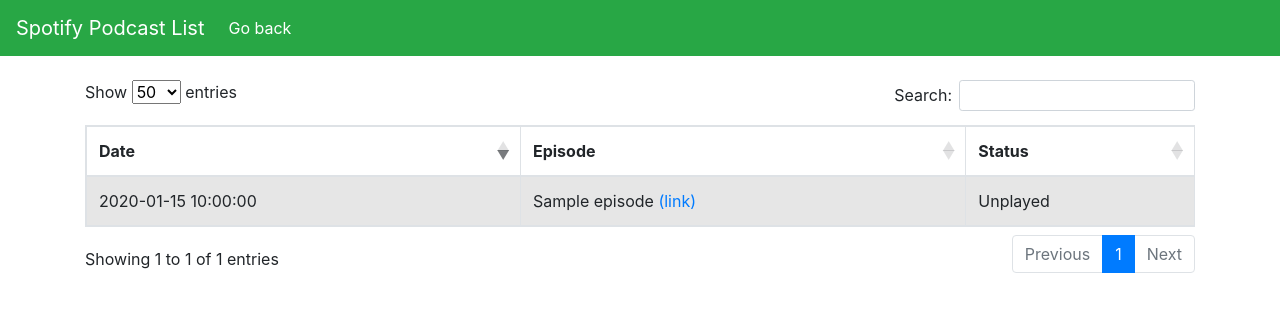
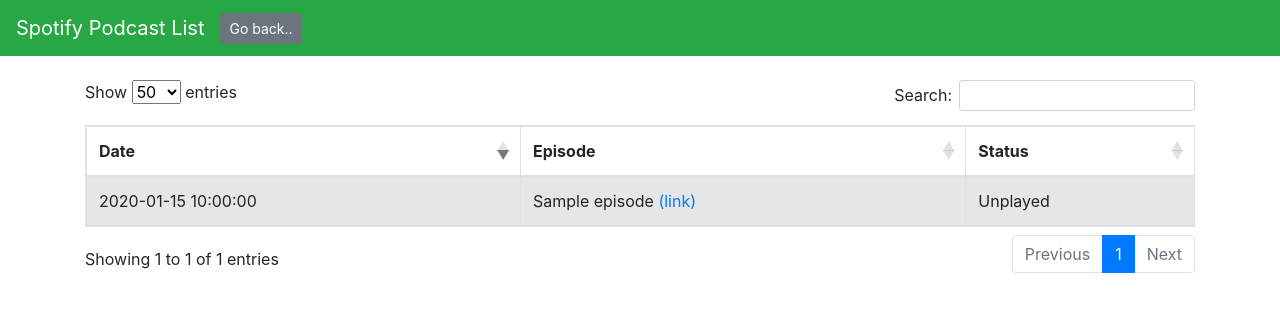
Before and after one commit to billyzoellers/spotify-podcast-list-flask, a Flask app: template templates/show.html in a window 1280 px wide. Shown: the top 312 px of the page. Run offline with Flask 2, Linux system fonts and the light colour scheme; the template is opened without the code that fills it: most values are stand-ins (such as "Sample title", 1, 10 or a date in 2020); some libraries are stand-ins or nearby versions.

Commit message:
don't include back button in navbar collapse

```diff
--- a/templates/layout.html
+++ b/templates/layout.html
@@ -15,16 +15,14 @@
   <body>
     <nav class="navbar navbar-expand-lg navbar-dark bg-success">
       <a class="navbar-brand" href="/">Spotify Podcast List</a>
+      {% if back_link %}
+        <a class="btn btn-sm btn-secondary" href="{{ back_link }}">Go back..</a>
+      {% endif %}
       <button class="navbar-toggler" type="button" data-toggle="collapse" data-target="#navbarText" aria-controls="navbarText" aria-expanded="false" aria-label="Toggle navigation">
         <span class="navbar-toggler-icon"></span>
       </button>
       <div class="collapse navbar-collapse" id="navbarText">
         <ul class="navbar-nav mr-auto">
-          {% if back_link %}
-          <li class="nav-item active">
-            <a class="nav-link" href="{{ back_link }}">Go back</a>
-          </li>
-          {% endif %}
         </ul>
         {% if current_user %}
         <span class="navbar-text">
```
